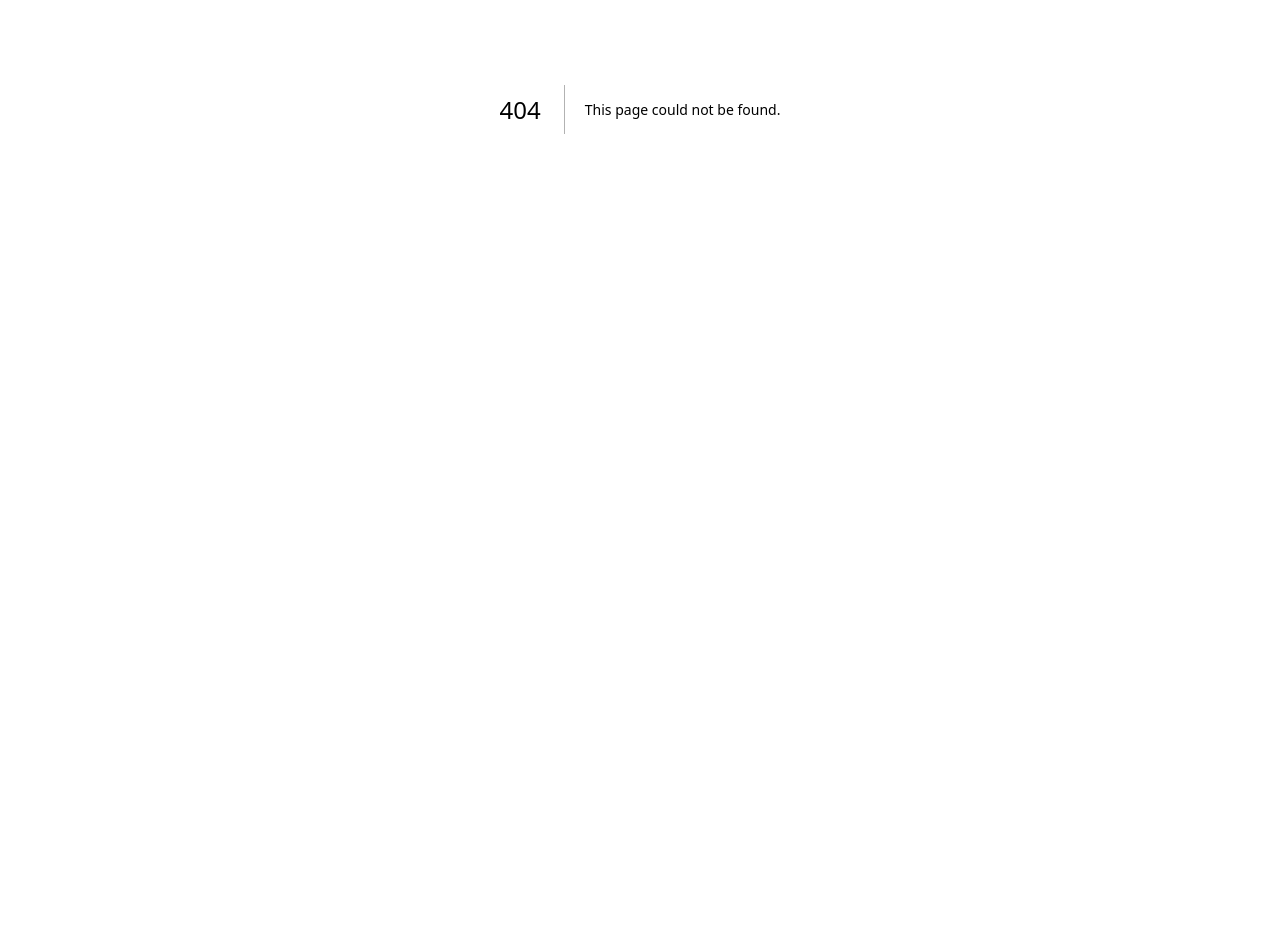
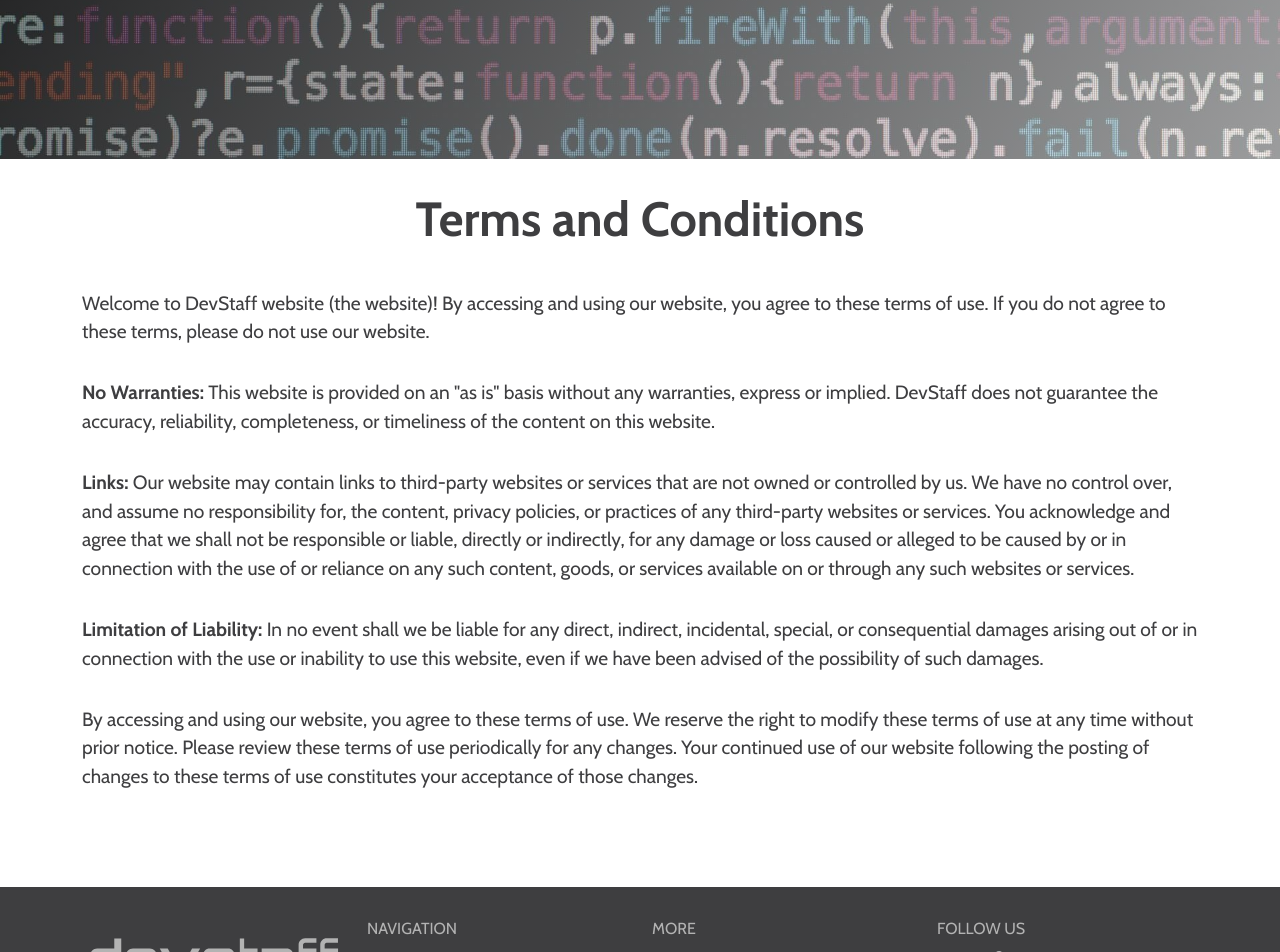
Before and after one commit to devstaff-crete/devstaff-website, a Next.js app: page /terms in a window 1280 px wide. Before the commit this address had no page. Shown: the part 291-1243 px from the top of the page. Before the commit the page ends 800 px from the top, so only its background shows below. Built offline with nearby package versions, Linux system fonts and the light colour scheme.

Commit message:
Add terms and conditions

```diff
--- a/components/Layout/Footer/Footer.tsx
+++ b/components/Layout/Footer/Footer.tsx
@@ -3,7 +3,6 @@ import { FaEnvelope } from 'react-icons/fa';
 
 import Logo from '../../../public/logo-footer.svg';
 import SocialMedia from '../../SocialMedia';
-import socialMedia from '../../SocialMedia';
 import styles from './Footer.module.scss';
 
 const Footer = () => {
@@ -53,6 +52,9 @@ const Footer = () => {
           <div className={`col-12 col-sm-6 col-lg-3 order-2 order-lg-3 py-3 ${styles.thirdColumn}`}>
             <h4 className={styles.heading}>MORE</h4>
             <ul className={styles.list}>
+              <li>
+                <Link href="/terms">TERMS AND CONDITIONS</Link>
+              </li>
               <li>
                 <a
                   href="https://github.com/devstaff-crete/DevStaff-Heraklion/blob/master/CodeOfConduct.md"
--- a/pages/contact.tsx
+++ b/pages/contact.tsx
@@ -1,12 +1,10 @@
 import Image from 'next/image';
-import { FaEnvelope, FaExternalLinkAlt, FaFacebookSquare, FaLinkedinIn } from 'react-icons/fa';
+import { FaEnvelope } from 'react-icons/fa';
 
 import HeroSection from '../components/HeroSection';
 import Layout from '../components/Layout';
 import PageMeta from '../components/PageMeta';
 import SocialMedia from '../components/SocialMedia';
-import SupportSection from '../components/SupportSection';
-import { sponsors } from '../data/sponsors';
 import styles from '../styles/contact.module.scss';
 import globalStyles from '../styles/globals.module.scss';
 
@@ -38,7 +36,7 @@ export default function Contact() {
                   <p>You would like to be a delightful speaker?</p>
                   <p>You would like to fly?</p>
                   <br />
-                  <p className={styles.contactPrompt}>Don&apos;t hesitate to reach us via:</p>
+                  <p>Don&apos;t hesitate to reach us via:</p>
                 </div>
                 <div className={styles.contactDetails}>
                   <div className={styles.emailContainer}>
--- /dev/null
+++ b/pages/terms.tsx
@@ -0,0 +1,61 @@
+import HeroSection from '../components/HeroSection';
+import Layout from '../components/Layout';
+import PageMeta from '../components/PageMeta';
+import globalStyles from '../styles/globals.module.scss';
+
+export default function Terms() {
+  return (
+    <Layout>
+      <PageMeta title="Terms & Conditions - DevStaff" />
+      <HeroSection imageSrc="/hero-contact.jpg" title="Terms & Conditions" />
+
+      <section className="pb-5">
+        <div className="container">
+          <div className="row pb-2">
+            <div className="col-12">
+              <h3 className={globalStyles.sectionTitle}>Terms and Conditions</h3>
+            </div>
+          </div>
+          <div className="row pb-10">
+            <div className="col-12 d-flex align-items-center flex-column">
+              <div>
+                <div>
+                  <p className="pb-2">
+                    Welcome to DevStaff website (the website)! By accessing and using our website, you agree
+                    to these terms of use. If you do not agree to these terms, please do not use our website.{' '}
+                  </p>
+                  <p className="pb-2">
+                    <b>No Warranties:</b> This website is provided on an &quot;as is&quot; basis without any
+                    warranties, express or implied. DevStaff does not guarantee the accuracy, reliability,
+                    completeness, or timeliness of the content on this website.
+                  </p>
+                  <p className="pb-2">
+                    <b>Links:</b> Our website may contain links to third-party websites or services that are
+                    not owned or controlled by us. We have no control over, and assume no responsibility for,
+                    the content, privacy policies, or practices of any third-party websites or services. You
+                    acknowledge and agree that we shall not be responsible or liable, directly or indirectly,
+                    for any damage or loss caused or alleged to be caused by or in connection with the use of
+                    or reliance on any such content, goods, or services available on or through any such
+                    websites or services.
+                  </p>
+                  <p className="pb-2">
+                    <b>Limitation of Liability:</b> In no event shall we be liable for any direct, indirect,
+                    incidental, special, or consequential damages arising out of or in connection with the use
+                    or inability to use this website, even if we have been advised of the possibility of such
+                    damages.{' '}
+                  </p>
+                  <p className="pb-4">
+                    By accessing and using our website, you agree to these terms of use. We reserve the right
+                    to modify these terms of use at any time without prior notice. Please review these terms
+                    of use periodically for any changes. Your continued use of our website following the
+                    posting of changes to these terms of use constitutes your acceptance of those changes.
+                  </p>
+                </div>
+              </div>
+            </div>
+          </div>
+        </div>
+      </section>
+    </Layout>
+  );
+}
```
